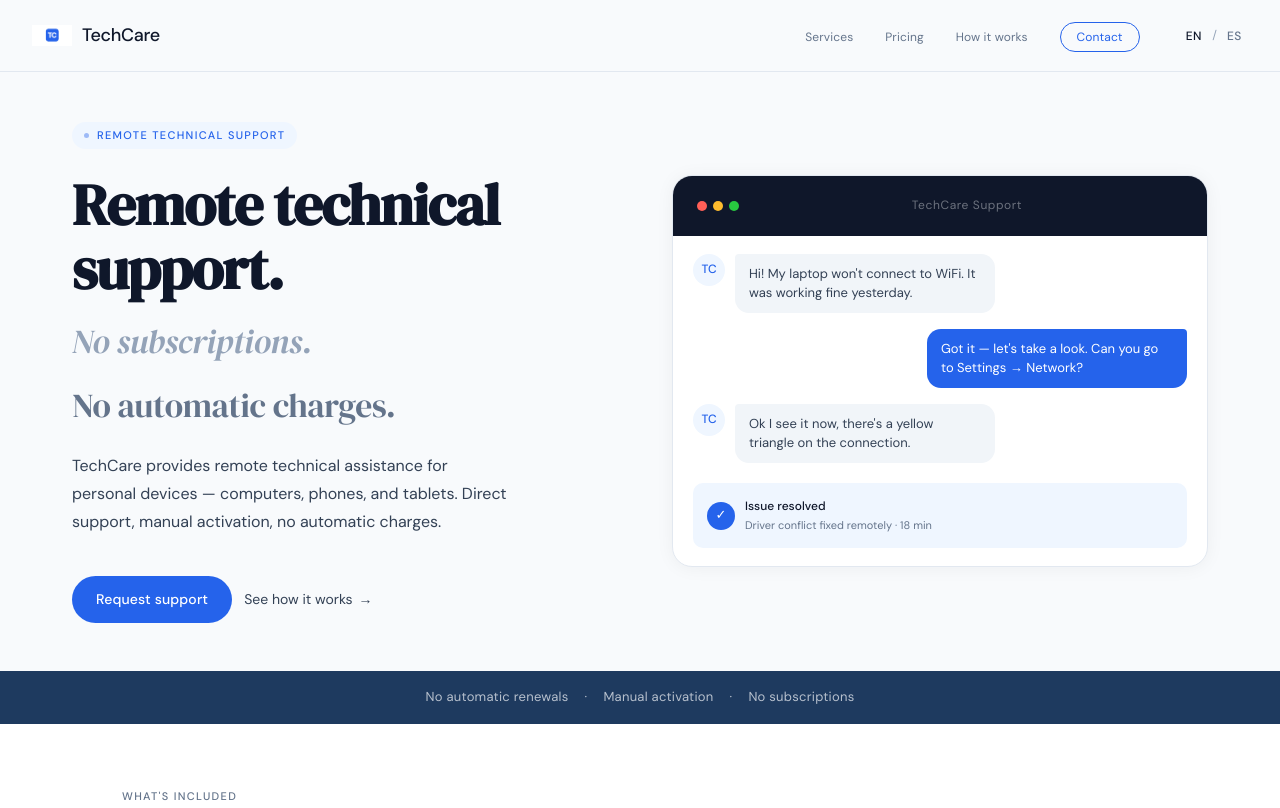
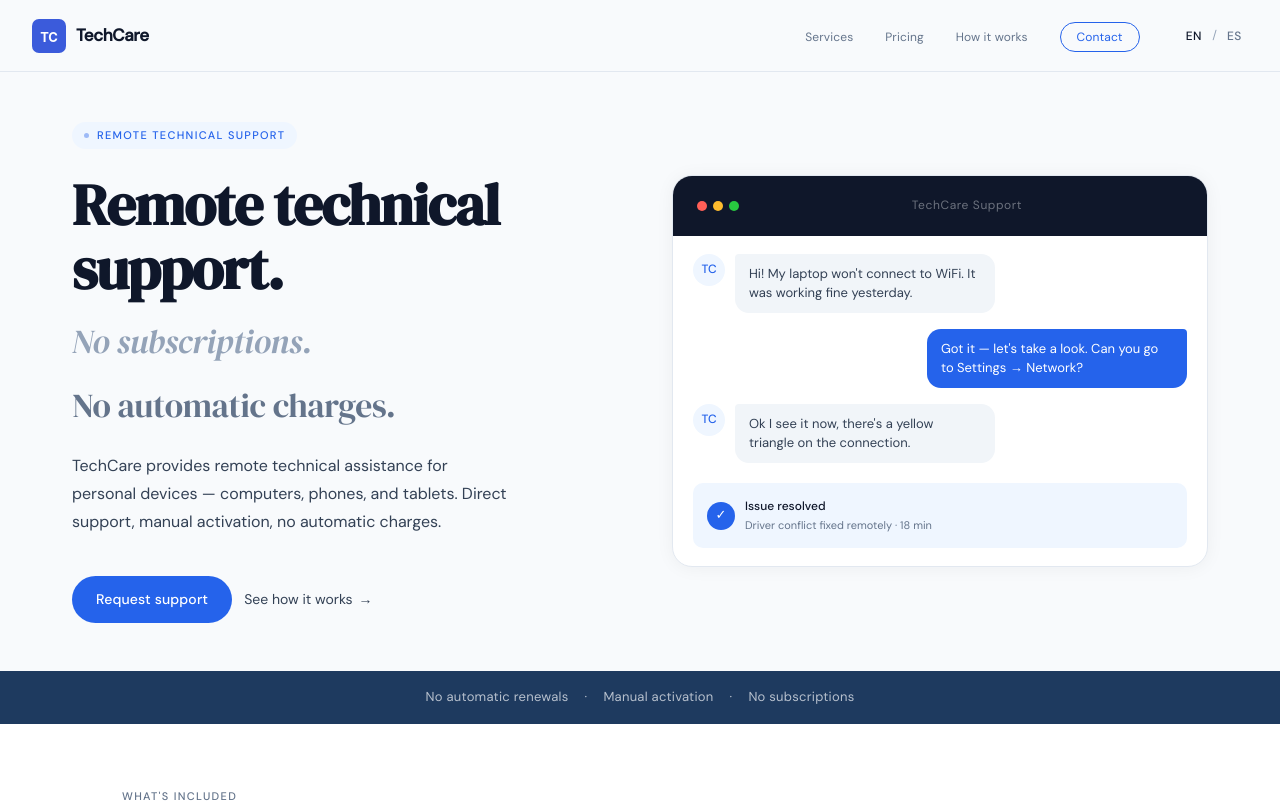
Before and after one commit to TechCareMx/techcare, a plain HTML site: page index.html in a window 1280 px wide. Shown: the top 808 px of the page. Drawn offline with Linux system fonts and the light colour scheme.

Commit message:
Add files via upload

```diff
--- a/index.html
+++ b/index.html
@@ -58,18 +58,12 @@
     text-decoration: none;
   }
 
-  .nav-logo {
-    height: 40px;
-    width: 40px;
-    object-fit: contain;
-  }
-
   .nav-wordmark {
     font-family: var(--sans);
-    font-size: 18px;
-    font-weight: 500;
+    font-size: 17px;
+    font-weight: 600;
     color: var(--ink);
-    letter-spacing: -0.3px;
+    letter-spacing: -0.4px;
   }
 
   .nav-links {
@@ -770,7 +764,10 @@
 <!-- NAV -->
 <nav>
   <a class="nav-brand" href="#" onclick="showMain()">
-    <img src="assets/icon.png" alt="TechCare" class="nav-logo">
+    <svg width="34" height="34" viewBox="0 0 34 34" fill="none" xmlns="http://www.w3.org/2000/svg">
+      <rect width="34" height="34" rx="7" fill="#3B5BDB"/>
+      <text x="17" y="23" font-family="-apple-system, BlinkMacSystemFont, sans-serif" font-size="13" font-weight="700" fill="white" text-anchor="middle" letter-spacing="-0.3">TC</text>
+    </svg>
     <span class="nav-wordmark">TechCare</span>
   </a>
   <ul class="nav-links">
@@ -1014,7 +1011,7 @@
           </div>
         </div>
         <div class="contact-card">
-          <a href="https://wa.me/526561998772?text=Hola%2C%20vengo%20de%20la%20p%C3%A1gina%20de%20TechCare%20y%20necesito%20soporte%20t%C3%A9cnico." target="_blank" rel="noopener" class="contact-method-link">
+          <a href="https://wa.me/526143689405?text=Hola%2C%20vengo%20de%20la%20p%C3%A1gina%20de%20TechCare%20y%20necesito%20soporte%20t%C3%A9cnico." target="_blank" rel="noopener" class="contact-method-link">
             <div class="contact-icon">
               <svg viewBox="0 0 24 24"><path d="M21 15a2 2 0 0 1-2 2H7l-4 4V5a2 2 0 0 1 2-2h14a2 2 0 0 1 2 2z"/></svg>
             </div>
```
